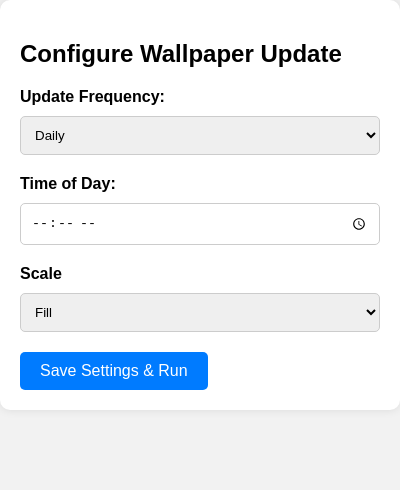
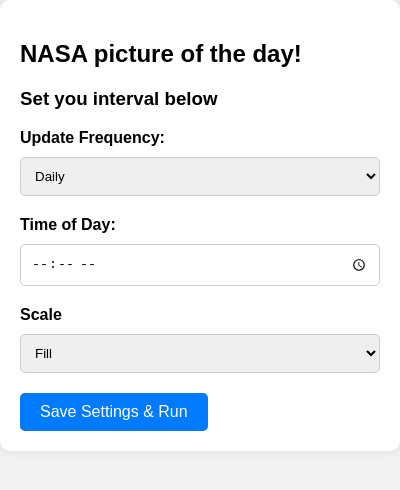
Before and after one commit to LewieM1995/nasa-potd, an Electron app: page index.html in a window 400 px wide. Drawn offline with Linux system fonts and the light colour scheme.

Commit message:
html changes for interface

```diff
--- a/index.html
+++ b/index.html
@@ -8,7 +8,8 @@
 </head>
 <body>
     <div class="container">
-        <h2>Configure Wallpaper Update</h2>
+        <h2>NASA picture of the day!</h2>
+        <h3>Set you interval below</h3>
 
         <label for="frequency">Update Frequency:</label>
         <select id="frequency">
```
